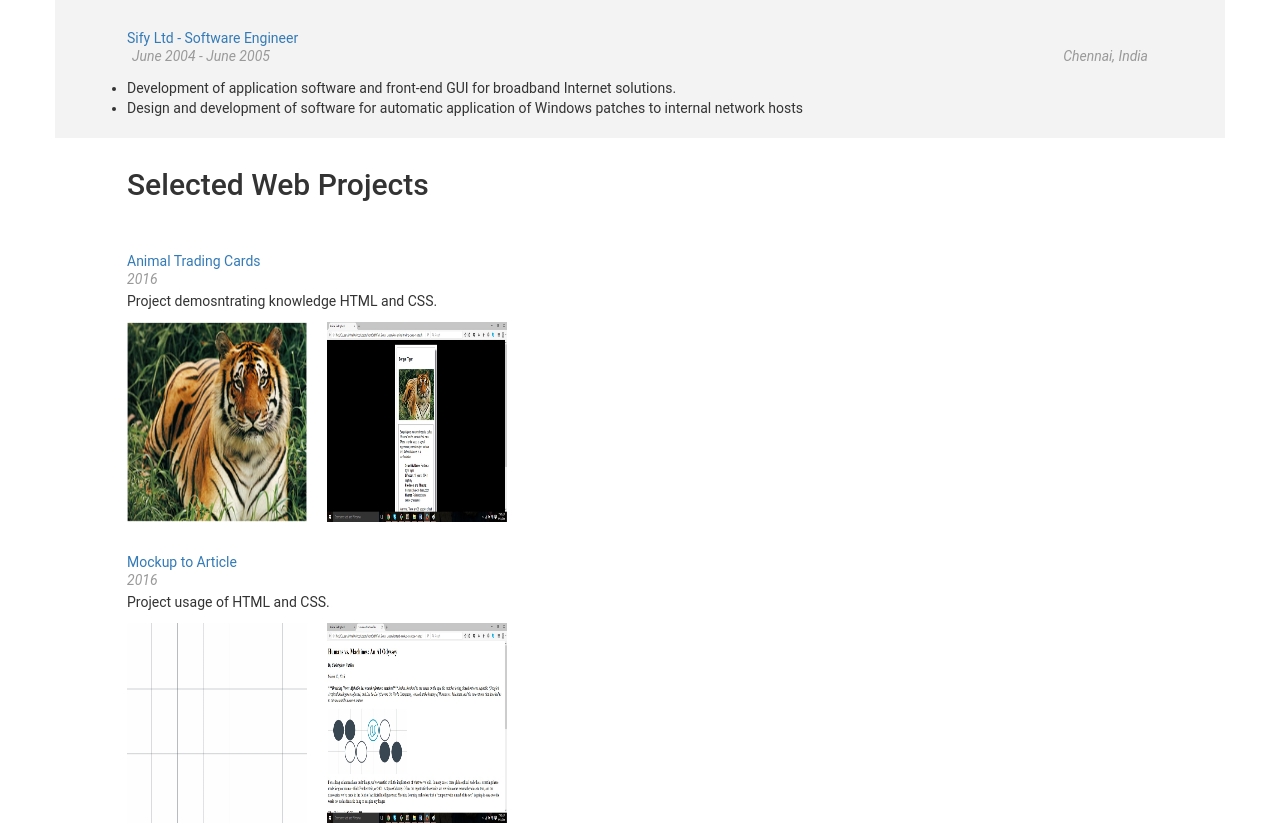
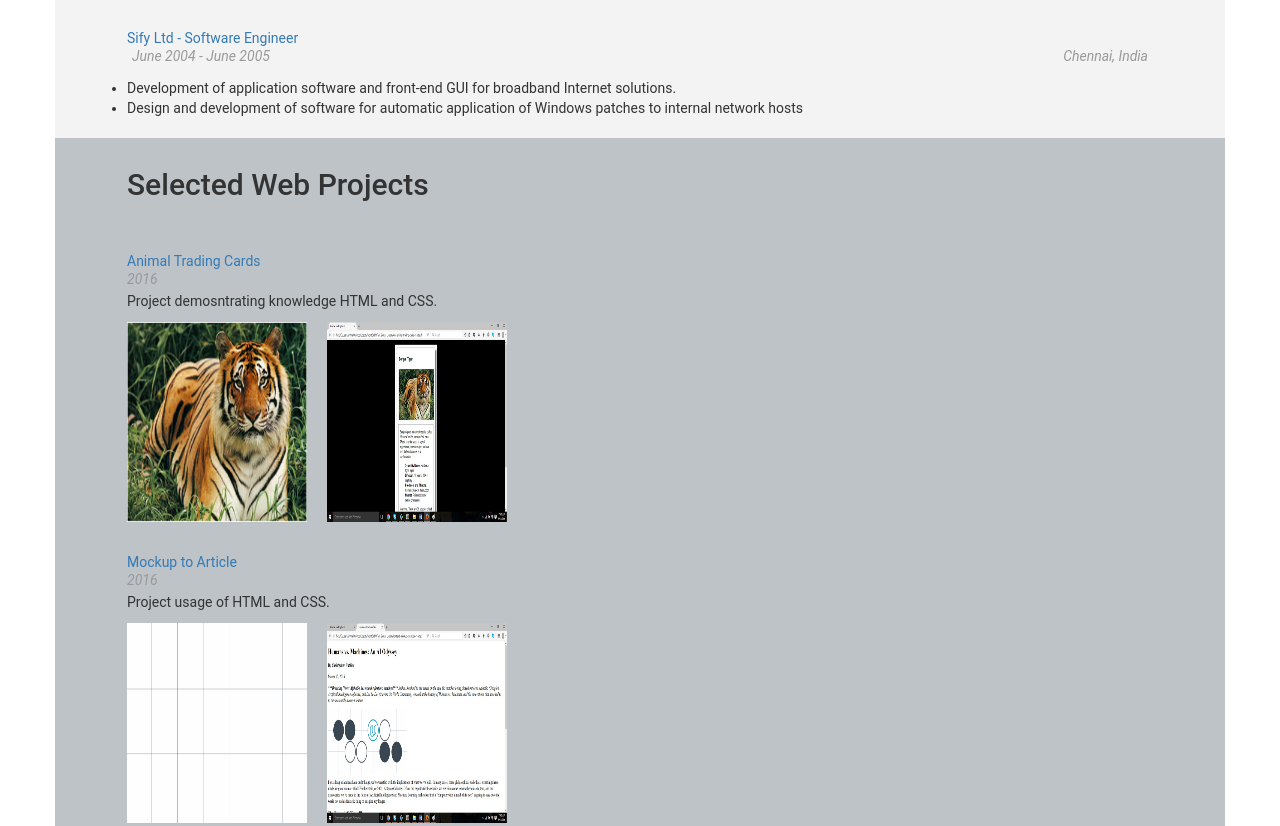
Before and after one commit to uthraragavan/online-resume, a plain HTML site: page index.html in a window 1280 px wide. Shown: the part 1180-2006 px from the top of the page. Drawn offline with nearby package versions, Linux system fonts and the light colour scheme; some packages are replaced by stand-ins of ours.

Commit message:
Accepted code review changes

```diff
--- a/css/style.css
+++ b/css/style.css
@@ -112,6 +112,10 @@ a {
   background-color: #f5ae23;
 }
 
+.yellow {
+  background-color: #BDC3C7;
+}
+
 .orange-text {
   color: #f5ae23;
 }
@@ -146,14 +150,14 @@ a {
   text-overflow: ellipsis;
 }
 
-.flex-box {
+/*.flex-box {
   display: -webkit-flex;
   display: flex;
   flex-direction: row;
   flex-wrap: wrap;
   justify-content: space-around;
   padding: 10px;
-}
+}*/
 
 .flex-column {
   display: flex;
```
